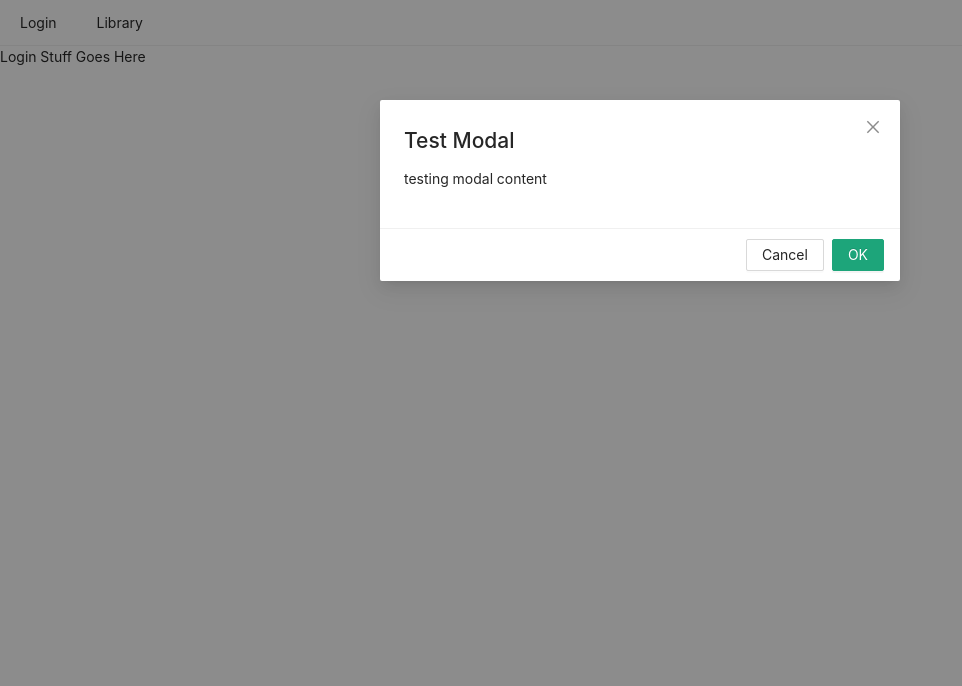
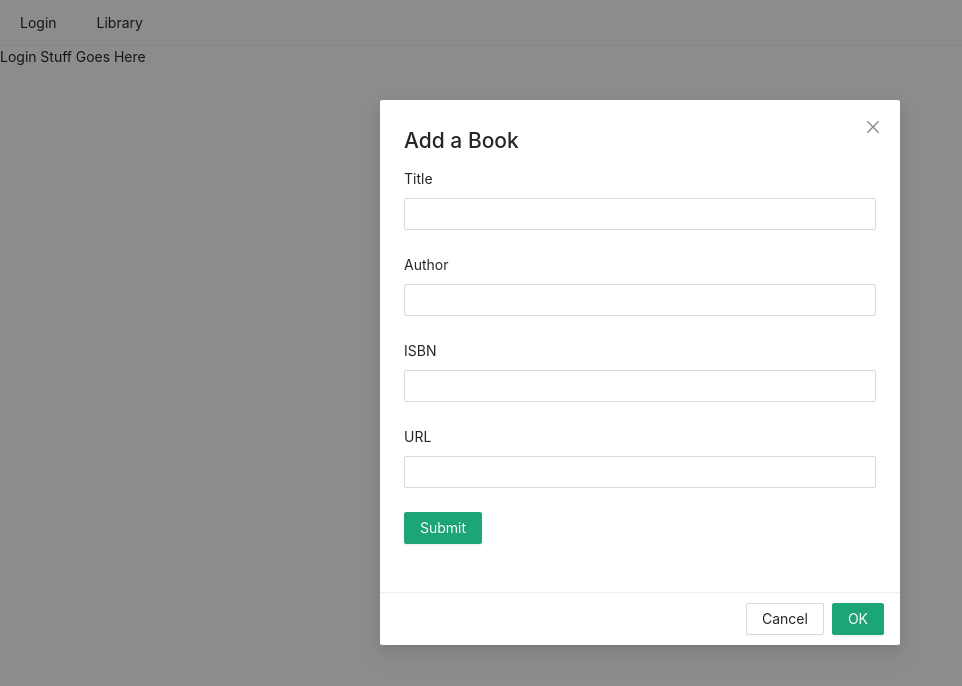
Before and after one commit to nwestallen/digital-bookshelf-fe, a React (Create React App) app: page /login in a window 1280 px wide. Shown: the top 686 px of the page, without its empty margins (0-962 px from the left). Built offline with nearby package versions, Linux system fonts and the light colour scheme.

Commit message:
creats BookForm component

```diff
--- /dev/null
+++ b/src/components/BookForm.js
@@ -0,0 +1,45 @@
+import React, { useState } from 'react';
+import { Modal, Form, Input, Button } from 'antd';
+
+const BookForm = props => {
+
+  const [formValues, setFormValues] = useState([]);
+  const [isVisible, setIsVisible] = useState(true);
+
+  const handleChange = e => {
+    setFormValues({...formValues, [e.target.name]: e.target.value});
+  };
+
+  const handleSubmit = e => {
+    e.preventDefault();
+    console.log('Form Values', formValues);
+    setIsVisible(false);
+    setFormValues([]);
+  };
+
+  return (
+    <Modal visible={isVisible}>
+      <h2>Add a Book</h2>
+      <Form layout='vertical'>
+        <Form.Item label="Title">
+          <Input name ='book_title' onChange={handleChange} value={formValues.book_title}/>
+        </Form.Item>
+        <Form.Item label="Author">
+          <Input name='book_author' onChange={handleChange} value={formValues.book_author}/>
+        </Form.Item>
+        <Form.Item label="ISBN">
+          <Input name='isbn' onChange={handleChange} value={formValues.isbn}/>
+        </Form.Item>
+        <Form.Item label="URL">
+          <Input name='book_url' onChange={handleChange} value={formValues.book_url}/>
+        </Form.Item>
+        <Form.Item>
+          <Button type='primary' onClick={handleSubmit}>Submit</Button>
+        </Form.Item>
+      </Form>
+
+    </Modal>
+  );
+};
+
+export default BookForm;
--- a/src/components/LoginPage.js
+++ b/src/components/LoginPage.js
@@ -1,14 +1,11 @@
 import React from 'react';
-import { Modal } from 'antd';
+import BookForm from './BookForm';
 
 const LoginPage = () => {
   return (
     <div>
       Login Stuff Goes Here
-      <Modal visible='true'>
-      <h2>Test Modal</h2>
-      <p>testing modal content</p>
-      </Modal>
+      <BookForm />
     </div>
   )
 };
```
